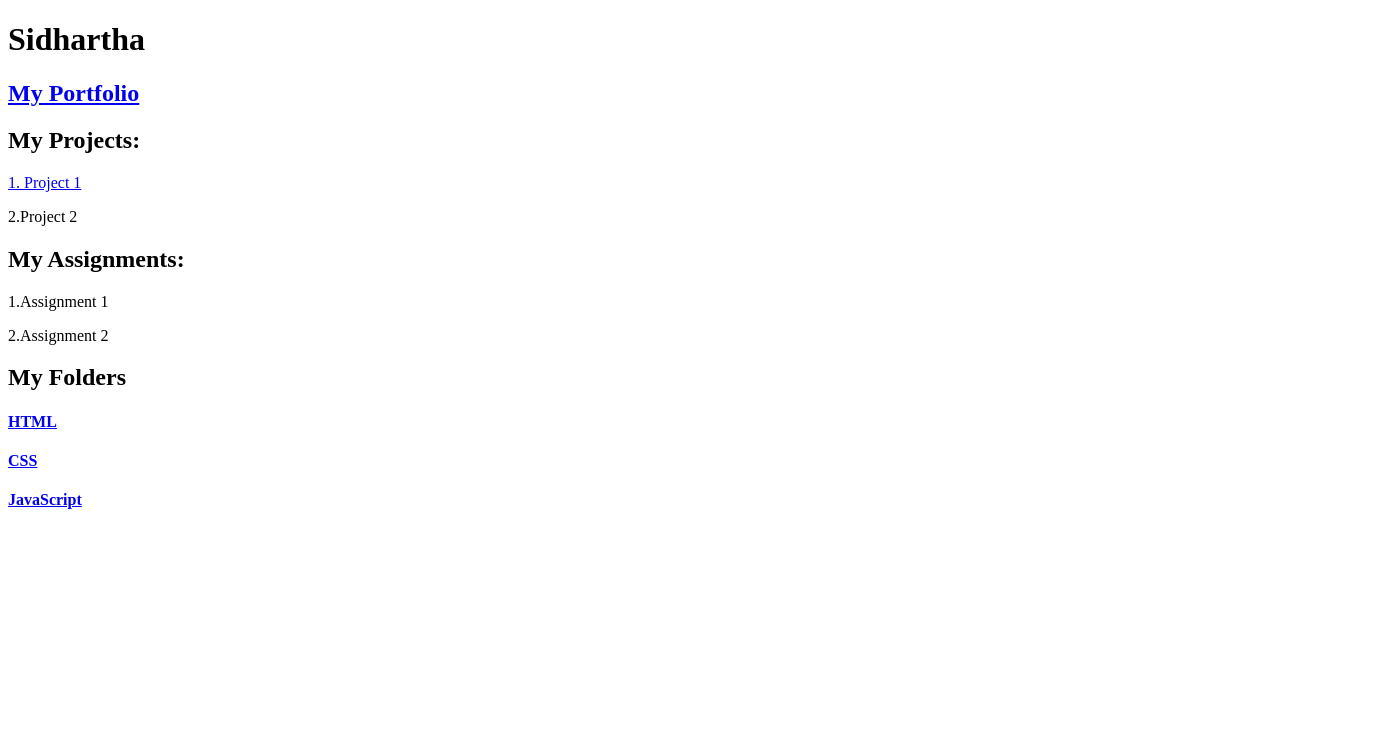
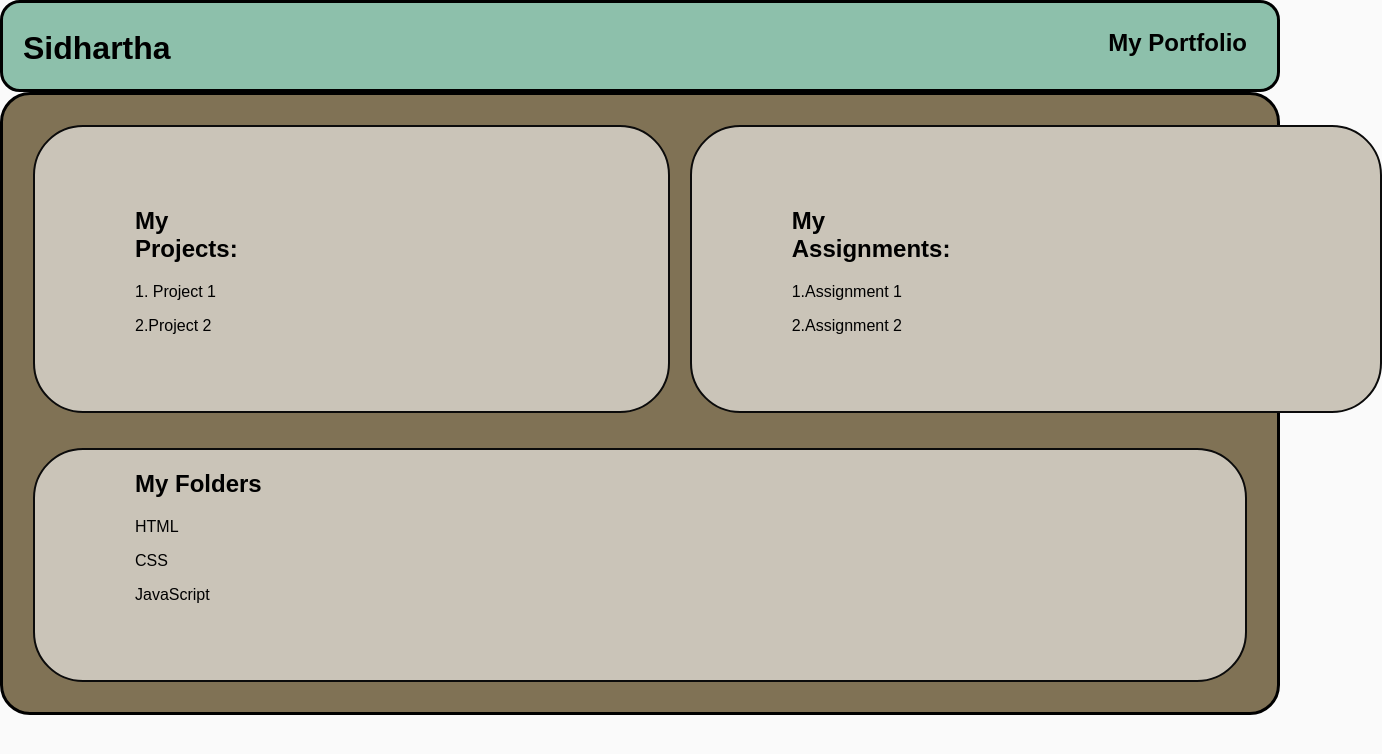
Before and after one commit to Sidharthasiddu/Sidharthasiddu.github.io, a plain HTML site: page index.html in a window 1280 px wide. Shown: the whole page, 1382 px wide, since content can reach past the window. Drawn offline with Linux system fonts and the light colour scheme.

Commit message:
new file:   MongoDB/q6.js 	modified:   Portfolio/index.html 	modified:   Portfolio/styles.css 	modified:   index.html

```diff
--- a/Portfolio/styles.css
+++ b/Portfolio/styles.css
@@ -3,6 +3,7 @@ body {
     font-family: Arial, sans-serif;
     margin: 0;
     padding: 0;
+
 }
 
 
--- a/index.html
+++ b/index.html
@@ -4,22 +4,124 @@
     <meta charset="UTF-8">
     <meta name="viewport" content="width=device-width, initial-scale=1.0">
     <title>Document</title>
+    <style>
+        body{
+            background-color: hsl(0, 0%, 98%);
+            margin: 0;
+            padding: 0;
+
+        }
+        header{
+            background-color:  rgba(130, 187, 164, 0.903);
+            padding: 6px 30px 0 20px;
+            border: 3px solid black;
+            border-radius: 20px;
+            display: flex;
+            justify-content: space-between;
+            font-family: Copperplate, Papyrus, fantasy;
+        }
+        #Portfolio a{
+            color: black;
+            font-weight: bold;
+           text-decoration: none;
+        }
+        #main{
+            border: 3px solid black;
+            border-radius: 30px;
+            padding: 30px 30px 30px 30px;
+            background-color:  rgb(128, 114, 85);
+
+            /* display: flex;
+            justify-content: space-between; */
+        }
+        #projects{
+            border: 2px solid rgb(11, 11, 11);
+            border-radius: 50px;
+            padding :60px 430px 60px 100px;
+            align-items: center;
+            background-color: rgb(202, 196, 184);
+            font-family: Copperplate, Papyrus, fantasy;
+        }
+        #Assignments{
+            border: 2px solid rgb(11, 11, 11);
+            border-radius: 50px;
+            padding :60px 430px 60px 100px;
+            align-items: center;
+            background-color: rgb(202, 196, 184);
+              font-family: Copperplate, Papyrus, fantasy;
+        }
+        #myfolders{
+            /* display: grid; */
+            border: 2px solid rgb(11, 11, 11);
+            border-radius: 50px;
+            padding :0px 250px 60px 100px;
+            align-items: center;
+            background-color: rgb(202, 196, 184);
+              font-family: Copperplate, Papyrus, fantasy;
+        }
+        #myfolders:hover{
+            background-color:lightgray;
+                transform: translateY(-7px);
+            transition-duration: 0.5s;
+
+        }
+        #container{
+            display: flex;
+            justify-content: space-between;
+            padding: 0px 0px 35px 0px;
+            gap:20px;
+        }
+        .p1 a{
+            text-decoration: none;
+            color:black
+        }
+        #projects:hover{
+            background-color: lightgray;
+            transform: translateY(-7px);
+            transition-duration: 0.5s;
+
+        }
+        #Assignments:hover{
+            background-color: lightgray;
+                transform: translateY(-7px);
+            transition-duration: 0.5s;
+        }
+    </style>
 </head>
 <body>
+    <header>
+
+        <div>
             <h1>Sidhartha</h1>
+        </div>
+        <h2 id="Portfolio"><a href="Portfolio/index.html" target="_blank">My Portfolio</a></h2>
+    </header>
 
-        <h2><a href="Portfolio/index.html">My Portfolio</a></h2>
 
+    <div id="main">
+
+        <div id="container">
+            <div id="projects">
                 <h2><b>My Projects: </b></h2>
-       <a href="P1/index.html">1. Project 1</a>
+                   <p class="p1"><a href="P1/index.html">1. Project 1</a></p>
                     <p>2.Project 2</p>
-
+            </div>
+            <div id="Assignments">
                 <h2><b>My Assignments:</b></h2>
                    <p>1.Assignment 1</p>
                    <p>2.Assignment 2</p>
+            </div>
+        </div>
+        <div id="myfolders">
              <h2>My Folders</h2>
-             <h4><a href="HTML/Introductiontohtml.html">HTML</a></h4>
-        <h4><a href="CSS/index.html">CSS</a></h4>
-        <h4><a href="JavaScript/index.html">JavaScript</a></h4>
+                     <p class="p1"><a href="HTML/Introductiontohtml.html">HTML</a></p>
+                <p class="p1"><a href="CSS/index.html">CSS</a></p>
+                <p class="p1"><a href="JavaScript/index.html">JavaScript</a></p>
+                 </div>
+
+    </div>
+
+
              </body>
+
 </html>
```
Also changed, not shown: MongoDB/q6.js (added, +15 -0 lines), Portfolio/index.html (+1 -1 lines). Lines whose indentation alone changed are shown as unchanged.
